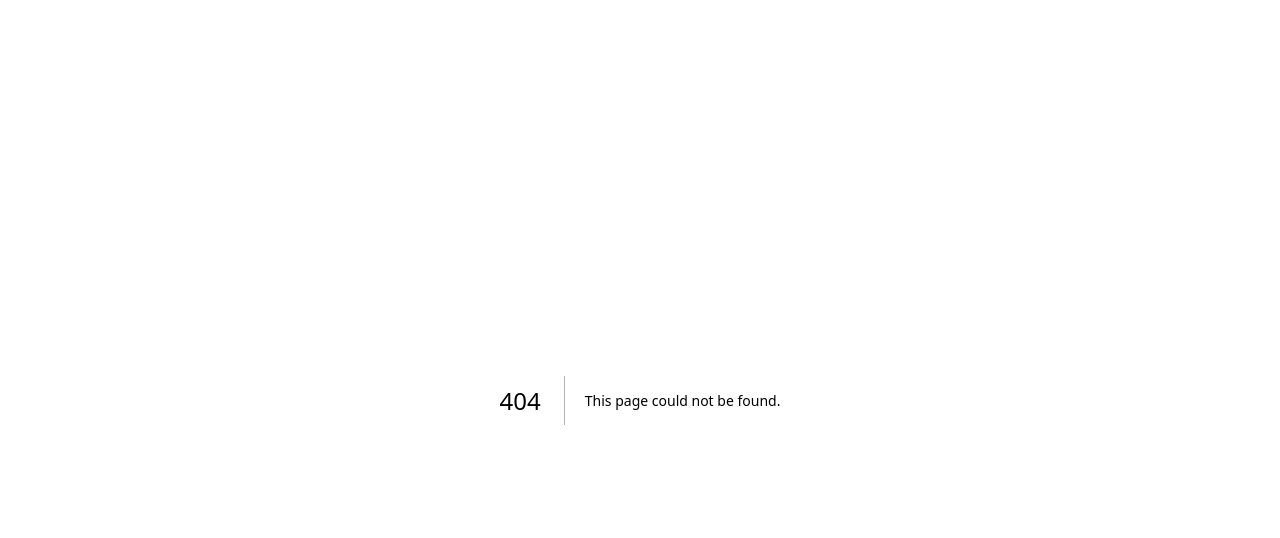
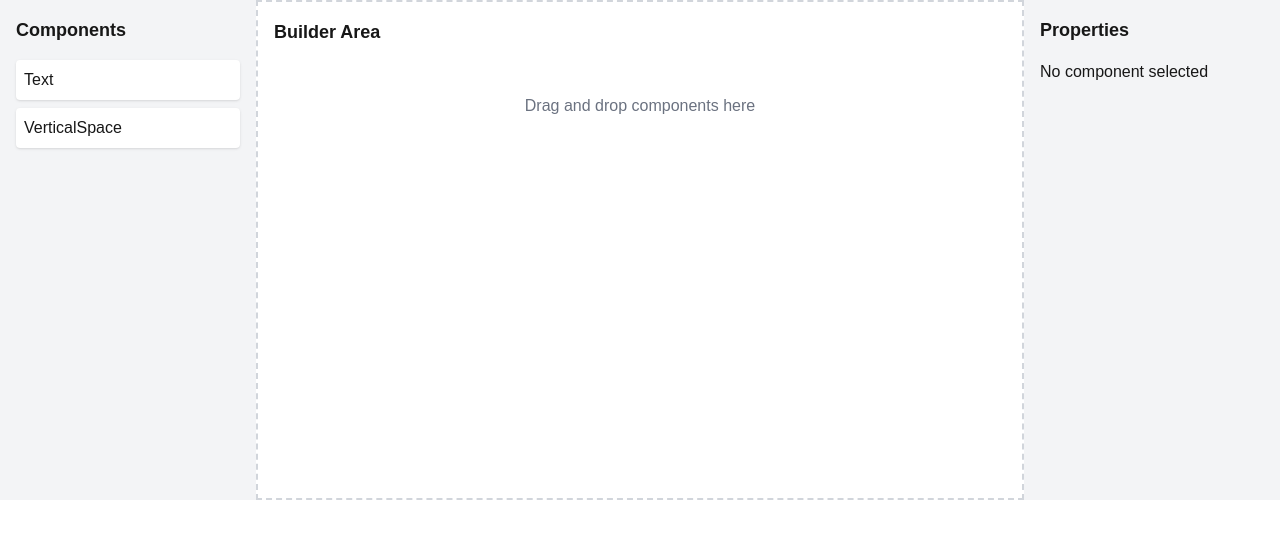
Before and after one commit to riccardo-larosa/page-builder, a Next.js app: page /editor in a window 1280 px wide. Before the commit this address had no page. Shown: the top 538 px of the page. Built offline with nearby package versions, Linux system fonts and the light colour scheme.

Commit message:
refactoring components and editor

```diff
--- /dev/null
+++ b/app/editor/BuilderArea.tsx
@@ -0,0 +1,69 @@
+import React, { useState } from 'react';
+import { useDroppable } from '@dnd-kit/core';
+import { Component } from './Components';
+
+interface BuilderAreaProps {
+  components: Array<{ type: string; props: any }>;
+  componentMap: { [key: string]: Component<any> };
+  onSelectComponent: (component: { type: string; props: any } | null) => void;
+  onComponentsChange: (newComponents: Array<{ type: string; props: any }>) => void;
+}
+
+const BuilderArea: React.FC<BuilderAreaProps> = ({
+  components,
+  componentMap,
+  onSelectComponent,
+  onComponentsChange
+}) => {
+  const { setNodeRef, isOver } = useDroppable({
+    id: 'builder-area',
+  });
+
+  const [hoveredIndex, setHoveredIndex] = useState<number | null>(null);
+  const [selectedIndex, setSelectedIndex] = useState<number | null>(null);
+
+  const handleSelectComponent = (index: number) => {
+    setSelectedIndex(index);
+    onSelectComponent(components[index]);
+  };
+
+  return (
+    <div
+      ref={setNodeRef}
+      className={`flex-grow bg-white p-4 border-2 border-dashed min-h-[500px] transition-colors duration-200 ${
+        isOver ? 'border-blue-500 bg-blue-50' : 'border-gray-300'
+      }`}
+    >
+      <h2 className="text-lg font-bold mb-4">Builder Area</h2>
+      {components.length === 0 && (
+        <div className="text-center text-gray-500 py-8">
+          Drag and drop components here
+        </div>
+      )}
+      {components.map((item, index) => {
+        const ComponentToRender = componentMap[item.type].reactComponent;
+        if (!ComponentToRender) {
+          console.error(`Component type ${item.type} not found in componentMap`);
+          return null;
+        }
+        return (
+          <div
+            key={item.props.id}
+            onClick={() => handleSelectComponent(index)}
+            onMouseEnter={() => setHoveredIndex(index)}
+            onMouseLeave={() => setHoveredIndex(null)}
+            className={`p-2 my-2 transition-all duration-200 ${
+              hoveredIndex === index ? 'border-2 border-gray-400' : ''
+            } ${
+              selectedIndex === index ? 'border-2 border-blue-500' : ''
+            }`}
+          >
+            <ComponentToRender {...item.props} />
+          </div>
+        );
+      })}
+    </div>
+  );
+};
+
+export default BuilderArea;
--- /dev/null
+++ b/app/editor/ComponentList.tsx
@@ -0,0 +1,43 @@
+import React from 'react';
+import { useDraggable } from '@dnd-kit/core';
+
+interface ComponentListProps {
+  components: string[];
+}
+
+const ComponentList: React.FC<ComponentListProps> = ({ components }) => {
+  return (
+    <div className="w-64 bg-gray-100 p-4">
+      <h2 className="text-lg font-bold mb-4">Components</h2>
+      {components.map((component) => (
+        <DraggableComponent key={component} id={component}>
+          {component}
+        </DraggableComponent>
+      ))}
+    </div>
+  );
+};
+
+const DraggableComponent: React.FC<{ id: string; children: React.ReactNode }> = ({ id, children }) => {
+  const { attributes, listeners, setNodeRef, transform } = useDraggable({
+    id: id,
+  });
+
+  const style = transform ? {
+    transform: `translate3d(${transform.x}px, ${transform.y}px, 0)`,
+  } : undefined;
+
+  return (
+    <div
+      ref={setNodeRef}
+      style={style}
+      {...listeners}
+      {...attributes}
+      className="mb-2 p-2 bg-white rounded shadow cursor-move"
+    >
+      {children}
+    </div>
+  );
+};
+
+export default ComponentList;
--- a/app/builder/Components/Text/index.tsx
+++ b/app/editor/Components/Text/index.tsx
@@ -11,7 +11,7 @@ export type TextProps = {
     // maxWidth?: string;
 };
 
-const Text: React.FC<TextProps> = ({ text, align, padding }) => {
+const TextFC: React.FC<TextProps> = ({ text, align, padding }) => {
     return (
         <div style={{
                 paddingTop: padding,
@@ -30,7 +30,7 @@ const Text: React.FC<TextProps> = ({ text, align, padding }) => {
     );
 };
 
-const TextComponent: Component<TextProps> = {
+export const Text: Component<TextProps> = {
 
     label: 'Text',
     defaultProps: {
@@ -57,7 +57,7 @@ const TextComponent: Component<TextProps> = {
             label: 'Padding',
         },
     },
-    reactComponent: Text,
+    reactComponent: TextFC,
 };
 
-export default TextComponent;
+//export default TextComponent;
--- a/app/builder/Components/VerticalSpace/index.tsx
+++ b/app/editor/Components/VerticalSpace/index.tsx
@@ -7,11 +7,11 @@ export type VerticalSpaceProps = {
 };
 
 
-const VerticalSpace: React.FC<VerticalSpaceProps> = ({ height }) => {
+const VerticalSpaceFC: React.FC<VerticalSpaceProps> = ({ height }) => {
   return <div style={{ height: `${height}px` }} />;
 };
 
-const VerticalSpaceComponent: Component<VerticalSpaceProps> = {
+export const VerticalSpace: Component<VerticalSpaceProps> = {
   label: 'Vertical Space',
   defaultProps: {
     height: 20,
@@ -23,7 +23,7 @@ const VerticalSpaceComponent: Component<VerticalSpaceProps> = {
       min: 0,
     } ,
   },
-  reactComponent: VerticalSpace,
+  reactComponent: VerticalSpaceFC,
 };
 
-export default VerticalSpaceComponent;
+//export default VerticalSpaceComponent;
--- a/app/builder/Components/index.ts
+++ b/app/editor/Components/index.ts
@@ -1,4 +1,4 @@
-import {   DefaultComponentProps } from "../types";
+import { DefaultComponentProps } from "../types";
 import { Fields } from "../types";
 
 
@@ -10,3 +10,6 @@ export type Component<
     fields?: Fields<FieldProps>;
     reactComponent: React.FC<FieldProps>;
 }
+
+export * from "./Text";
+export * from "./VerticalSpace";
--- /dev/null
+++ b/app/editor/PropertiesPanel.tsx
@@ -0,0 +1,50 @@
+import React from 'react';
+import { Component } from './Components';
+
+interface PropertiesPanelProps {
+  selectedComponent: { type: string; props: any } | null;
+  componentMap: { [key: string]: Component<any> };
+  onUpdateComponent: (updatedProps: any) => void;
+}
+
+const PropertiesPanel: React.FC<PropertiesPanelProps> = ({
+  selectedComponent,
+  componentMap,
+  onUpdateComponent
+}) => {
+  if (!selectedComponent) {
+    return (
+      <div className="w-64 bg-gray-100 p-4">
+        <h2 className="text-lg font-bold mb-4">Properties</h2>
+        <p>No component selected</p>
+      </div>
+    );
+  }
+
+  const componentConfig = componentMap[selectedComponent.type];
+  const fields = componentConfig.fields || {};
+
+  const handleChange = (key: string, value: any) => {
+    onUpdateComponent({ ...selectedComponent.props, [key]: value });
+  };
+
+  return (
+    <div className="w-64 bg-gray-100 p-4">
+      <h2 className="text-lg font-bold mb-4">Properties</h2>
+      <h3 className="text-md font-semibold mb-2">{componentConfig.label || selectedComponent.type}</h3>
+      {Object.entries(fields).map(([key, field]) => (
+        <div key={key} className="mb-2">
+          <label className="block text-sm font-medium text-gray-700">{field.label || key}</label>
+          <input
+            type="text"
+            value={selectedComponent.props[key] || ''}
+            onChange={(e) => handleChange(key, e.target.value)}
+            className="mt-1 block w-full border border-gray-300 rounded-md shadow-sm p-2"
+          />
+        </div>
+      ))}
+    </div>
+  );
+};
+
+export default PropertiesPanel;
--- /dev/null
+++ b/app/editor/SortableItem.tsx
@@ -0,0 +1,37 @@
+import React from 'react';
+import {useSortable} from '@dnd-kit/sortable';
+import {CSS} from '@dnd-kit/utilities';
+
+interface SortableItemProps {
+  id: string;
+  children: React.ReactNode;
+  onClick?: () => void;
+}
+
+export const SortableItem: React.FC<SortableItemProps> = ({id, children, onClick}) => {
+  const {
+    attributes,
+    listeners,
+    setNodeRef,
+    transform,
+    transition,
+  } = useSortable({id});
+
+  const style = {
+    transform: CSS.Transform.toString(transform),
+    transition,
+  };
+  console.log(children);
+  return (
+    <div
+      ref={setNodeRef}
+      style={style}
+      {...attributes}
+      {...listeners}
+      onClick={onClick}
+      className="mb-4"
+    >
+      {children}
+    </div>
+  );
+}
--- /dev/null
+++ b/app/editor/page.tsx
@@ -0,0 +1,114 @@
+'use client';
+import React, { useState } from 'react';
+import {
+  DndContext,
+  DragEndEvent,
+  DragOverlay,
+  DragStartEvent,
+  DragMoveEvent,
+  useSensor,
+  useSensors,
+  PointerSensor,
+  MouseSensor,
+  TouchSensor
+} from '@dnd-kit/core';
+
+import { Text, VerticalSpace } from './Components';
+import { Component } from './Components'; // Import the Component type
+import ComponentList from './ComponentList';
+import BuilderArea from './BuilderArea';
+import PropertiesPanel from './PropertiesPanel';
+import { ComponentType } from 'react';
+
+const components: { [key: string]: Component<any> } = {
+  Text,
+  VerticalSpace,
+  // Add other components here as needed
+};
+
+export default function EditorPage() {
+  const [builderComponents, setBuilderComponents] = useState<Array<{ type: string; props: any }>>([]);
+  //const [selectedComponent, setSelectedComponent] = useState<number | null>(null);
+  const [selectedComponent, setSelectedComponent] = useState<{ type: string; props: any } | null>(null);
+
+  const [activeId, setActiveId] = useState<string | null>(null);
+
+  const sensors = useSensors(
+    useSensor(PointerSensor),
+    useSensor(MouseSensor),
+    useSensor(TouchSensor)
+  );
+
+  const handleDragStart = (event: DragStartEvent) => {
+    console.log('Drag start:', event);
+    setActiveId(event.active.id as string);
+  };
+
+  const handleDragMove = (event: DragMoveEvent) => {
+    console.log('Drag move:', event);
+    console.log('Over:', event.over);
+  };
+
+  const handleDragEnd = (event: DragEndEvent) => {
+    console.log('Drag end:', event);
+    const { active, over } = event;
+
+    if (active && over && over.id === 'builder-area') {
+      const newComponentType = active.id as string;
+      const componentConfig = components[newComponentType];
+      if (componentConfig) {
+        const newComponent = {
+          type: newComponentType,
+          props: {
+            id: Date.now().toString(),
+            ...componentConfig.defaultProps
+          }
+        };
+        setBuilderComponents(prevComponents => {
+          const newComponents = [...prevComponents, newComponent];
+          console.log('Updated builderComponents:', newComponents);
+          return newComponents;
+        });
+        console.log('New component added:', newComponent);
+      }
+    } else {
+      console.log('Dropped outside builder area:', over ? over.id : 'no over target');
+    }
+    setActiveId(null);
+  };
+
+  const handleUpdateComponent = (updatedProps: any) => {
+    if (selectedComponent) {
+      const updatedComponents = builderComponents.map((component) =>
+        component.props.id === selectedComponent.props.id
+          ? { ...component, props: updatedProps }
+          : component
+      );
+      setBuilderComponents(updatedComponents);
+      setSelectedComponent({ ...selectedComponent, props: updatedProps });
+    }
+  };
+
+
+  return (
+    <DndContext sensors={sensors} onDragStart={handleDragStart} onDragMove={handleDragMove} onDragEnd={handleDragEnd}>
+      <div className="flex">
+        <ComponentList components={Object.keys(components)} />
+        <BuilderArea
+          components={builderComponents}
+          componentMap={components}
+          onSelectComponent={setSelectedComponent}
+          onComponentsChange={setBuilderComponents}
+        />
+        <PropertiesPanel
+          selectedComponent={selectedComponent}
+          componentMap={components}
+          onUpdateComponent={handleUpdateComponent}
+        />
+      </div>
+      <DragOverlay>
+        {activeId ? <div>{activeId}</div> : null}
+      </DragOverlay>
+    </DndContext>
+  );
+}
```
Also changed, not shown: package.json (+7 -3 lines), app/editor/types/Fields.ts (renamed from app/builder/types/Fields.ts), app/editor/types/Props.ts (renamed from app/builder/types/Props.ts), app/editor/types/index.ts (renamed from app/builder/types/index.ts), 1 other file (tests, documents, lock files or other folders).
